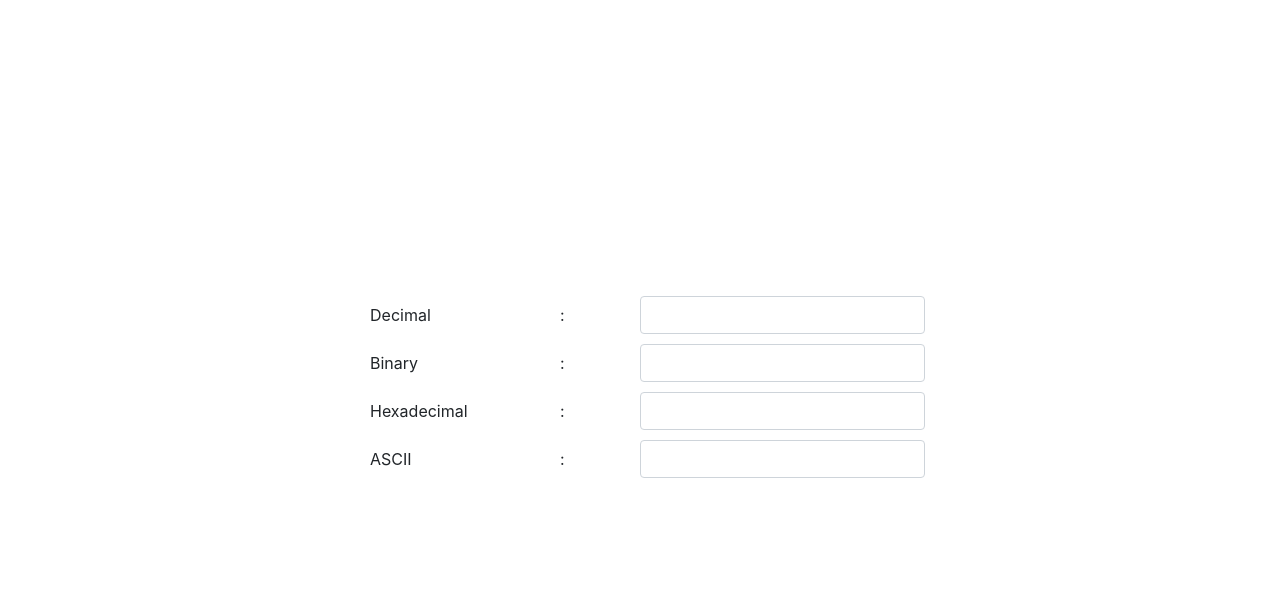
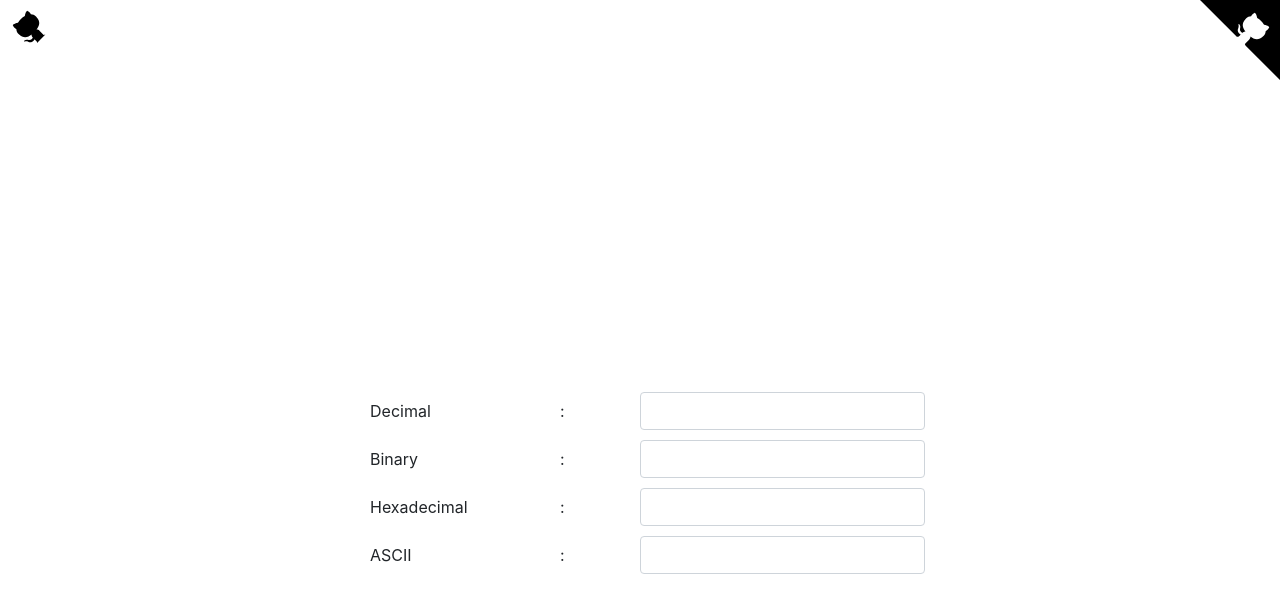
Before and after one commit to cnvrt/cnvrt.github.io, a plain HTML site: page index.html in a window 1280 px wide. Drawn offline with Linux system fonts and the light colour scheme.

Commit message:
Update index.html

```diff
--- a/index.html
+++ b/index.html
@@ -26,7 +26,7 @@
 		git.lt(['//codepen.io/st-skumar/pen/abzMgjE','','']);
 		git.rt(['/cv','black','white']);
 	</script> -->
-	<script src="./git2.js" url="//codepen.io/st-skumar/pen/abzMgjE" position="top-right" color="black-white"></script>
+	<script src="./js/git2.js" url="//codepen.io/st-skumar/pen/abzMgjE" position="top-right" color="black-white"></script>
 	<script type="text/javascript">
 		git('/cv', 'top-left', 'white-black');
 	</script>
```
